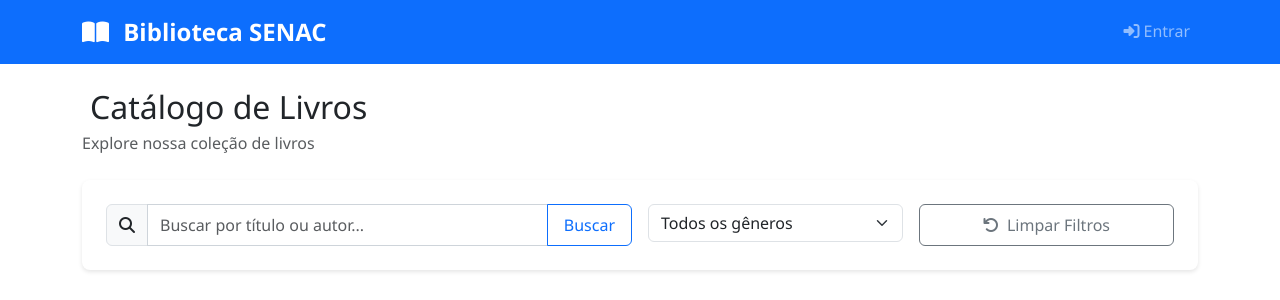
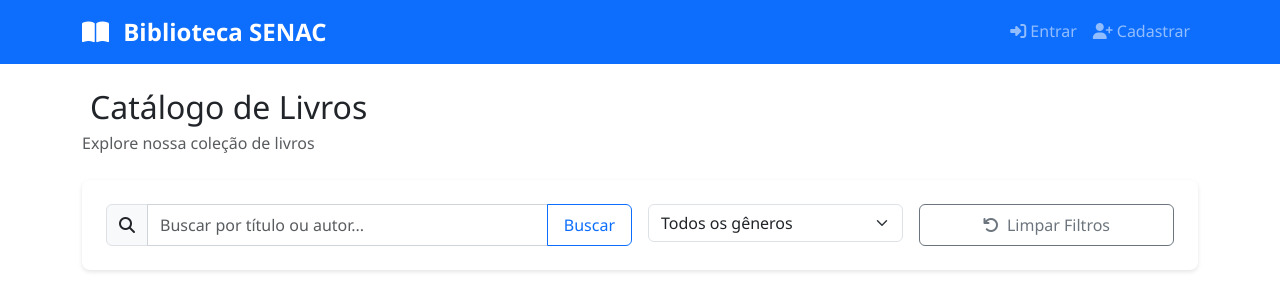
Before and after one commit to matheus98g/projeto-senac-django-new, a Django app: page /livros/ in a window 1280 px wide. Shown: the top 300 px of the page. Run offline with Django 5.2, Linux system fonts and the light colour scheme; data that the repository does not hold is empty.

Commit message:
base template com menubar e dropdowns

```diff
--- a/biblioteca/templates/base.html
+++ b/biblioteca/templates/base.html
@@ -33,49 +33,144 @@
             <div class="collapse navbar-collapse" id="navbarNav">
                 <ul class="navbar-nav me-auto">
                     {% if user.is_authenticated %}
+                        <!-- Dashboard -->
                         <li class="nav-item">
                             <a class="nav-link" href="{% url 'biblioteca:dashboard' %}">
                                 <i class="fas fa-tachometer-alt me-1"></i>Dashboard
                             </a>
                         </li>
-                        <li class="nav-item">
-                            <a class="nav-link" href="{% url 'biblioteca:livro_list' %}">
-                                <i class="fas fa-books me-1"></i>Livros
+
+                        <!-- Catálogo Dropdown -->
+                        <li class="nav-item dropdown">
+                            <a class="nav-link dropdown-toggle" href="#" id="catalogoDropdown" role="button" data-bs-toggle="dropdown">
+                                <i class="fas fa-books me-1"></i>Catálogo
                             </a>
+                            <ul class="dropdown-menu">
+                                <li>
+                                    <a class="dropdown-item" href="{% url 'biblioteca:livro_list' %}">
+                                        <i class="fas fa-book me-2"></i>Livros
+                                    </a>
+                                </li>
+                                <li>
+                                    <a class="dropdown-item" href="{% url 'biblioteca:autor_list' %}">
+                                        <i class="fas fa-user-edit me-2"></i>Autores
+                                    </a>
+                                </li>
+                                <li>
+                                    <a class="dropdown-item" href="{% url 'biblioteca:categoria_list' %}">
+                                        <i class="fas fa-tags me-2"></i>Categorias
+                                    </a>
+                                </li>
+                            </ul>
                         </li>
-                        <li class="nav-item">
-                            <a class="nav-link" href="#">
-                                <i class="fas fa-users me-1"></i>Usuários
+
+                        <!-- Serviços Dropdown -->
+                        <li class="nav-item dropdown">
+                            <a class="nav-link dropdown-toggle" href="#" id="servicosDropdown" role="button" data-bs-toggle="dropdown">
+                                <i class="fas fa-handshake me-1"></i>Serviços
                             </a>
+                            <ul class="dropdown-menu">
+                                <li>
+                                    <a class="dropdown-item" href="{% url 'biblioteca:emprestimo_list' %}">
+                                        <i class="fas fa-exchange-alt me-2"></i>Meus Empréstimos
+                                    </a>
+                                </li>
+                                <li>
+                                    <a class="dropdown-item" href="{% url 'biblioteca:minhas_reservas' %}">
+                                        <i class="fas fa-bookmark me-2"></i>Minhas Reservas
+                                    </a>
+                                </li>
+                            </ul>
                         </li>
-                        <li class="nav-item">
-                            <a class="nav-link" href="#">
-                                <i class="fas fa-exchange-alt me-1"></i>Empréstimos
-                            </a>
-                        </li>
+
+                        <!-- Menu Administrativo -->
+                        {% if user.is_admin %}
+                            <li class="nav-item dropdown">
+                                <a class="nav-link dropdown-toggle" href="#" id="adminDropdown" role="button" data-bs-toggle="dropdown">
+                                    <i class="fas fa-cog me-1"></i>Administração
+                                </a>
+                                <ul class="dropdown-menu">
+                                    <li>
+                                        <a class="dropdown-item" href="{% url 'biblioteca:admin_dashboard' %}">
+                                            <i class="fas fa-chart-line me-2"></i>Painel Admin
+                                        </a>
+                                    </li>
+                                    <li><hr class="dropdown-divider"></li>
+                                    <li>
+                                        <a class="dropdown-item" href="{% url 'biblioteca:usuario_list' %}">
+                                            <i class="fas fa-users me-2"></i>Gerenciar Usuários
+                                        </a>
+                                    </li>
+                                    <li>
+                                        <a class="dropdown-item" href="{% url 'biblioteca:emprestimo_create' %}">
+                                            <i class="fas fa-plus me-2"></i>Novo Empréstimo
+                                        </a>
+                                    </li>
+                                    <li><hr class="dropdown-divider"></li>
+                                    <li>
+                                        <a class="dropdown-item" href="{% url 'biblioteca:livro_create' %}">
+                                            <i class="fas fa-book-plus me-2"></i>Adicionar Livro
+                                        </a>
+                                    </li>
+                                    <li>
+                                        <a class="dropdown-item" href="{% url 'biblioteca:autor_create' %}">
+                                            <i class="fas fa-user-plus me-2"></i>Adicionar Autor
+                                        </a>
+                                    </li>
+                                    <li>
+                                        <a class="dropdown-item" href="{% url 'biblioteca:categoria_create' %}">
+                                            <i class="fas fa-tag me-2"></i>Adicionar Categoria
+                                        </a>
+                                    </li>
+                                    <li><hr class="dropdown-divider"></li>
+                                    <li>
+                                        <a class="dropdown-item" href="{% url 'biblioteca:relatorios' %}">
+                                            <i class="fas fa-chart-bar me-2"></i>Relatórios
+                                        </a>
+                                    </li>
+                                </ul>
+                            </li>
+                        {% endif %}
                     {% endif %}
                 </ul>
 
                 <ul class="navbar-nav">
                     {% if user.is_authenticated %}
+                        <!-- Menu do Usuário -->
                         <li class="nav-item dropdown">
                             <a class="nav-link dropdown-toggle" href="#" id="userDropdown" role="button" data-bs-toggle="dropdown">
                                 <div class="user-avatar d-inline-block me-2">
                                     {{ user.first_name|first|upper }}{{ user.last_name|first|upper }}
                                 </div>
                                 {{ user.get_full_name|default:user.username }}
+                                {% if user.is_admin %}
+                                    <span class="badge bg-warning ms-1">Admin</span>
+                                {% endif %}
                             </a>
                             <ul class="dropdown-menu dropdown-menu-end">
-                                <li><a class="dropdown-item" href="#"><i class="fas fa-user me-2"></i>Perfil</a></li>
-                                <li><a class="dropdown-item" href="#"><i class="fas fa-cog me-2"></i>Configurações</a></li>
+                                <li>
+                                    <a class="dropdown-item" href="{% url 'biblioteca:profile' %}">
+                                        <i class="fas fa-user me-2"></i>Meu Perfil
+                                    </a>
+                                </li>
                                 <li><hr class="dropdown-divider"></li>
-                                <li><a class="dropdown-item" href="{% url 'biblioteca:logout' %}"><i class="fas fa-sign-out-alt me-2"></i>Sair</a></li>
+                                <li>
+                                    <a class="dropdown-item" href="{% url 'biblioteca:logout' %}">
+                                        <i class="fas fa-sign-out-alt me-2"></i>Sair
+                                    </a>
+                                </li>
                             </ul>
                         </li>
                     {% else %}
+                        <!-- Menu para usuários não autenticados -->
                         <li class="nav-item">
                             <a class="nav-link" href="{% url 'biblioteca:login' %}">
                                 <i class="fas fa-sign-in-alt me-1"></i>Entrar
+                            </a>
+                        </li>
+                        <li class="nav-item">
+                            <a class="nav-link" href="{% url 'biblioteca:register' %}">
+                                <i class="fas fa-user-plus me-1"></i>Cadastrar
                             </a>
                         </li>
                     {% endif %}
```
